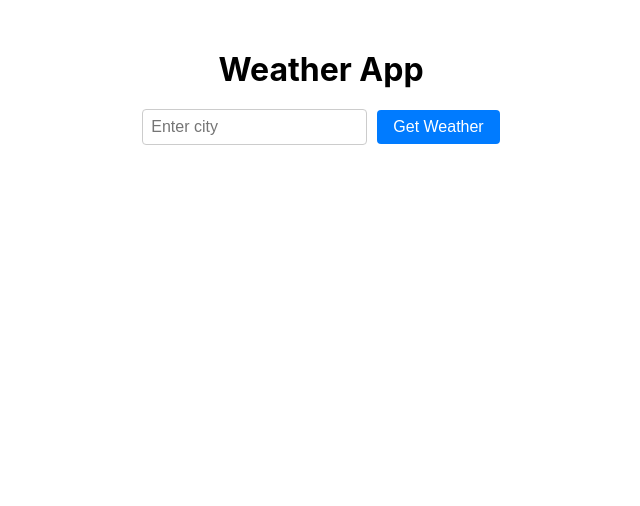
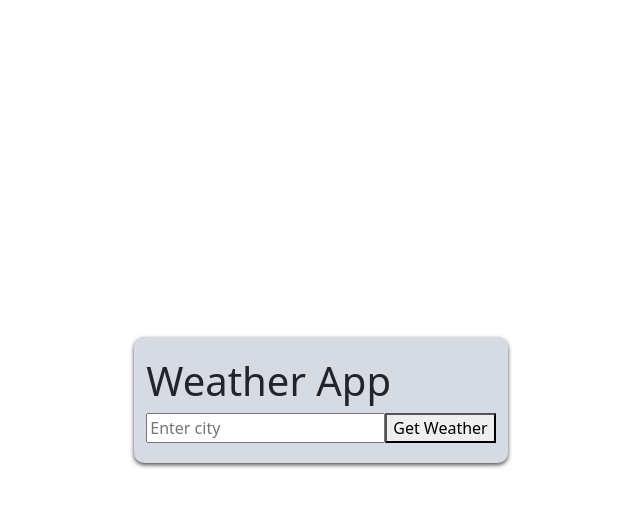
Before and after one commit to websitedsigns/weatherapp-react, a React (Create React App) app in the folder weatherapp-react/: page / in a window 1280 px wide. Shown: the top 506 px of the page, without its empty margins (319-959 px from the left). Built offline with nearby package versions, Linux system fonts and the light colour scheme.

Commit message:
CSS inmprovements
Made the styling more visually appealing

```diff
--- a/weatherapp-react/package.json
+++ b/weatherapp-react/package.json
@@ -7,6 +7,7 @@
     "@testing-library/react": "^13.4.0",
     "@testing-library/user-event": "^13.5.0",
     "axios": "^1.5.0",
+    "bootstrap": "^5.3.1",
     "react": "^18.2.0",
     "react-dom": "^18.2.0",
     "react-scripts": "5.0.1",
--- a/weatherapp-react/src/App.css
+++ b/weatherapp-react/src/App.css
@@ -1,50 +1,30 @@
 /* src/App.css */
 
-.App {
-  text-align: center;
-  margin-top: 50px;
+/* Set a light background color for the entire app */
+body {
+  display: flex;
+  justify-content: center;
+  align-items: center;
+  min-height: 100vh;
+  background-color: #7698cb; /* Light gray or pastel color */
+  font-family: 'Roboto', sans-serif;
+  font-size: 10px;
 }
 
-h1 {
-  font-size: 2rem;
-  margin-bottom: 20px;
+/* Style for the main container */
+.container {
+  background-color: #d6dae3;
+  border-radius: 10px;
+  padding: 20px;
+  box-shadow: 0 2px 4px rgba(0, 0, 0, 0.7);
+
 }
 
-input {
-  padding: 8px;
-  font-size: 1rem;
-  border: 1px solid #ccc;
-  border-radius: 4px;
-  margin-right: 10px;
+/* Style for headings */
+h1, h2, h3 {
+  color: #333; /* Dark gray for headings */
 }
 
-button {
-  padding: 8px 16px;
-  font-size: 1rem;
-  background-color: #007bff;
-  color: white;
-  border: none;
-  border-radius: 4px;
-  cursor: pointer;
+.with-margin {
+  margin-top: 2rem; /* Add margin to push content down */
 }
-
-button:hover {
-  background-color: #0056b3;
-}
-
-.weather-container {
-  margin-top: 20px;
-  padding: 20px;
-  border: 1px solid #ccc;
-  border-radius: 4px;
-  box-shadow: 0 2px 4px rgba(0, 0, 0, 0.1);
-}
-
-h2 {
-  font-size: 1.5rem;
-}
-
-p {
-  font-size: 1.2rem;
-  margin-top: 10px;
-}
--- a/weatherapp-react/src/App.js
+++ b/weatherapp-react/src/App.js
@@ -18,7 +18,11 @@ function App() {
     }
   };
 
+  const containerClassName = `container${weatherData ? ' with-margin' : ''}`;
+
+
   return (
+    <div className="container">
     <div className="App">
       <h1>Weather App</h1>
       <input
@@ -36,6 +40,7 @@ function App() {
         </div>
       )}
     </div>
+    </div>
   );
 }
 
--- a/weatherapp-react/src/index.js
+++ b/weatherapp-react/src/index.js
@@ -3,6 +3,8 @@ import ReactDOM from 'react-dom/client';
 import './index.css';
 import App from './App';
 import reportWebVitals from './reportWebVitals';
+import 'bootstrap/dist/css/bootstrap.min.css';
+
 
 const root = ReactDOM.createRoot(document.getElementById('root'));
 root.render(
```
Also changed, not shown: 1 other file (tests, documents, lock files or other folders).
